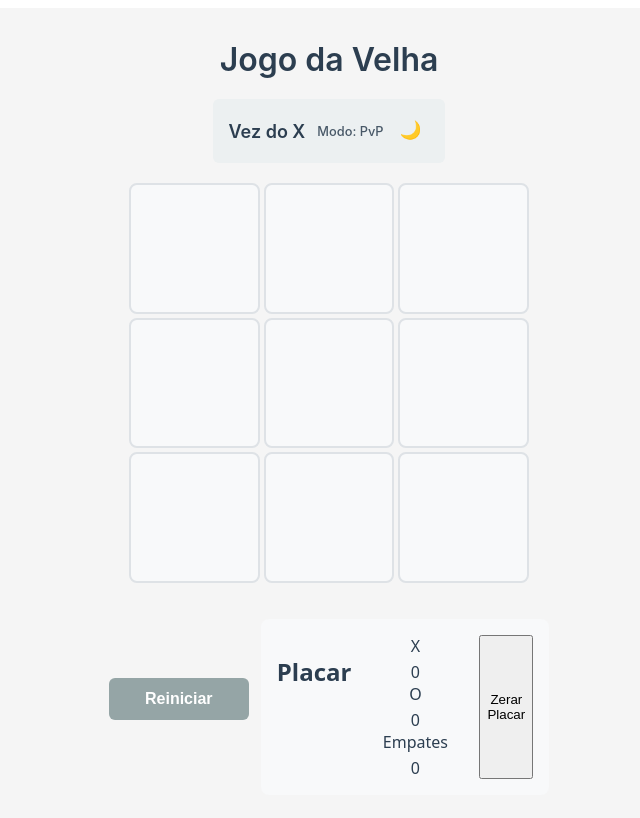
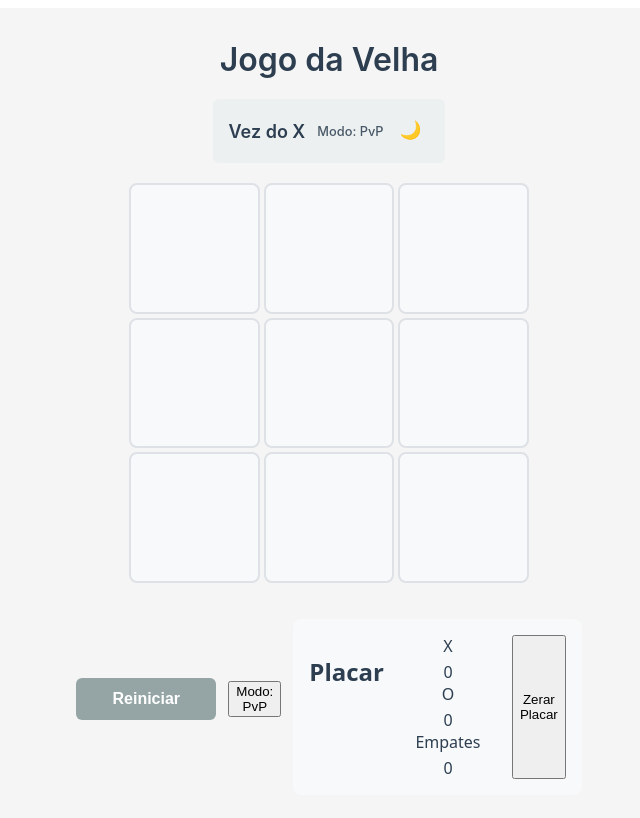
Before and after one commit to Marcelo-Marcos999/teste-estudio, a React (Vite) app: page / in a window 1280 px wide. Shown: the top 818 px of the page, without its empty margins (311-951 px from the left). Built offline with nearby package versions, Linux system fonts and the light colour scheme.

Commit message:
feat: update src/components/ResetButton.jsx

```diff
--- a/src/components/ResetButton.jsx
+++ b/src/components/ResetButton.jsx
@@ -1,8 +1,14 @@
 import React from 'react';
 import styles from './ResetButton.module.css';
 
-const ResetButton = ({ onClick, disabled = false }) => {
+const ResetButton = ({
+  onClick,
+  disabled = false,
+  gameMode = 'pvp',
+  onToggleGameMode,
+}) => {
   return (
+    <>
       <button
         type="button"
         className={styles.resetButton}
@@ -12,6 +18,15 @@ const ResetButton = ({ onClick, disabled = false }) => {
       >
         Reiniciar
       </button>
+      <button
+        type="button"
+        className={styles.modeButton}
+        onClick={onToggleGameMode}
+        aria-label="Alternar modo de jogo"
+      >
+        Modo: {gameMode === 'pvai' ? 'PvAI' : 'PvP'}
+      </button>
+    </>
   );
 };
 
```
Lines whose indentation alone changed are shown as unchanged.
